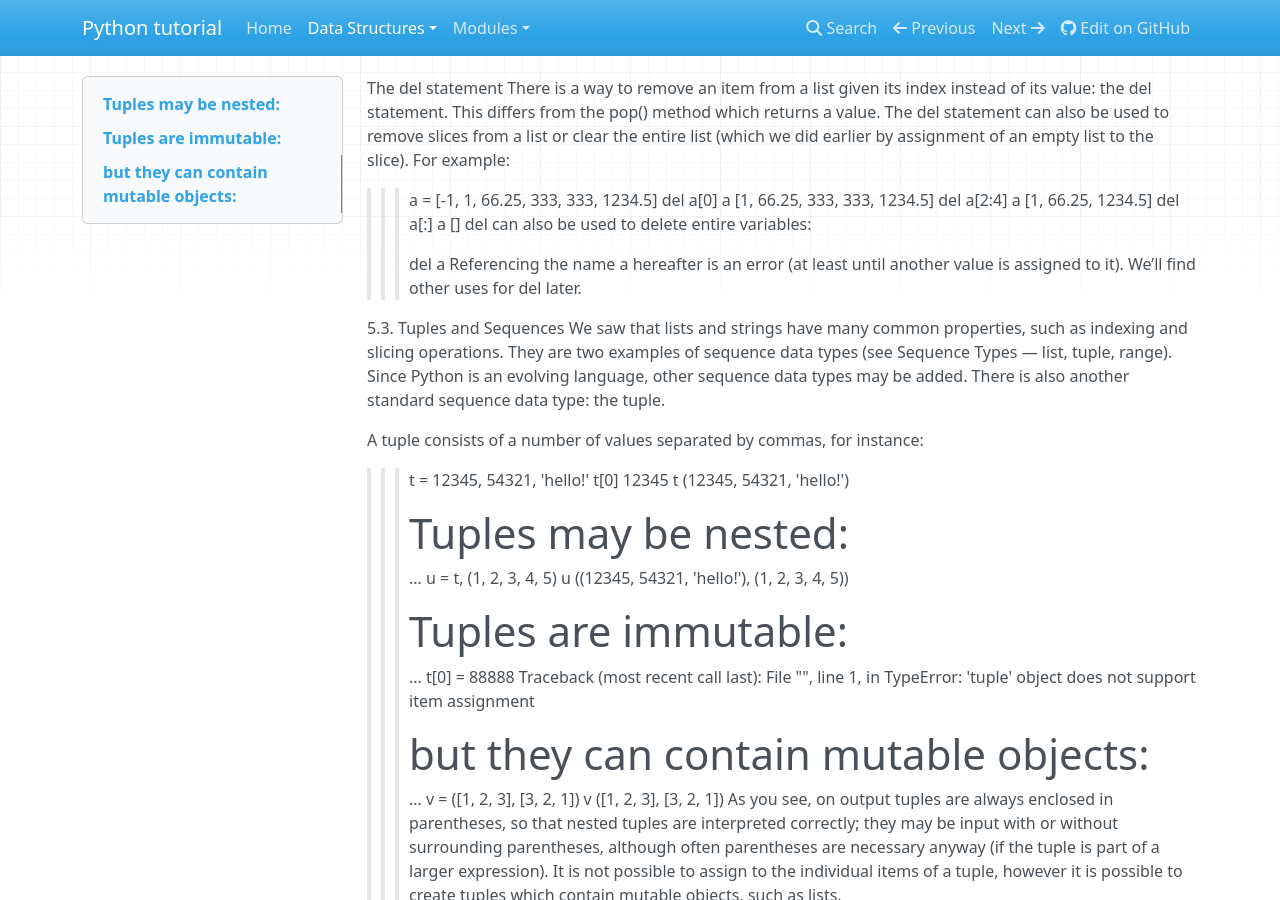
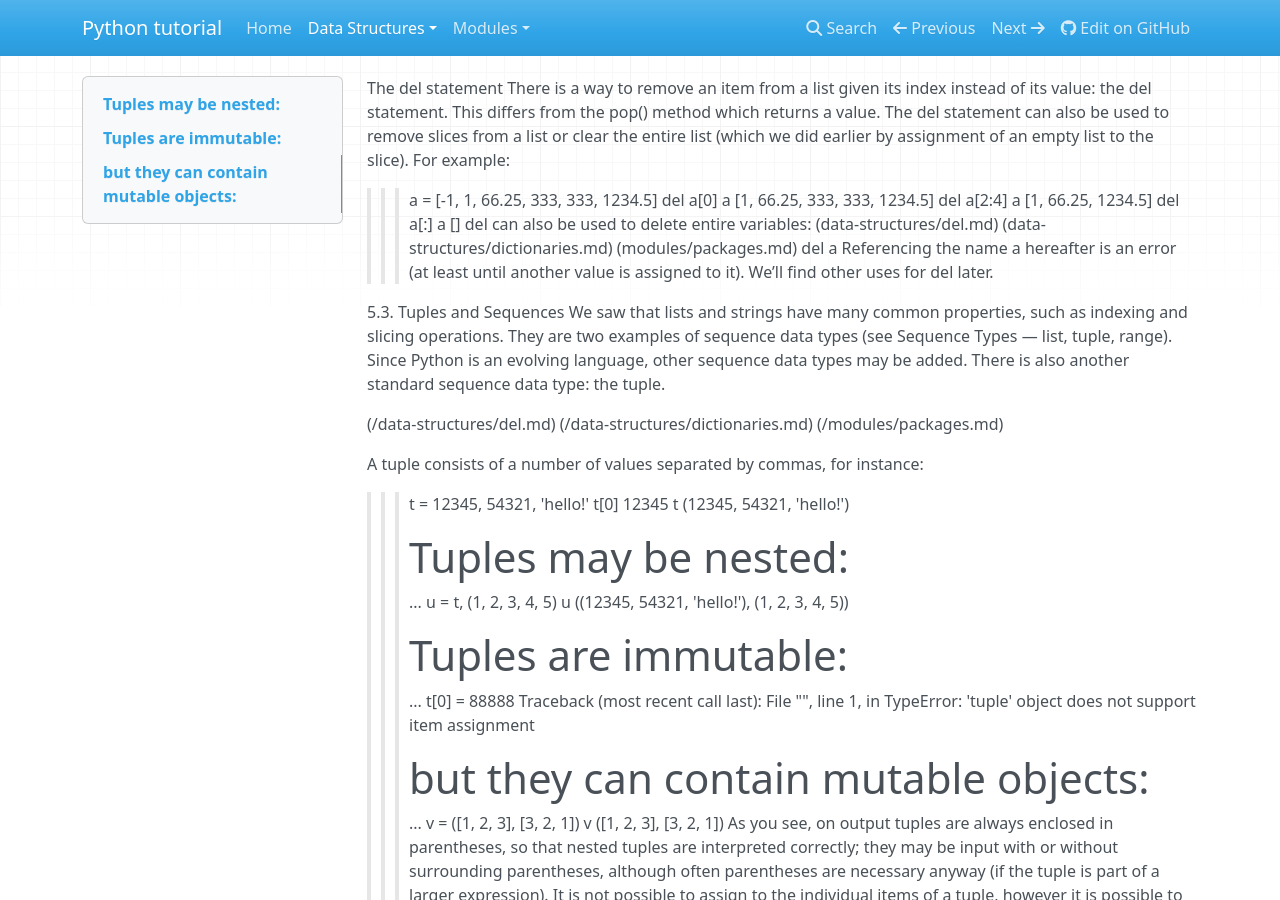
Before and after one commit to maplefu0602/doc-demo, an MkDocs documentation site: the page built from docs/data-structures/del.md, in a window 1280 px wide and 900 px high. Built offline with MkDocs 1.6.1, drawn with Linux system fonts in a browser that asks for light colours; nearby versions of some CDN libraries; old or Windows-style settings are respelled for this version of MkDocs.

Commit message:
update content from book

```diff
--- a/docs/data-structures/del.md
+++ b/docs/data-structures/del.md
@@ -12,12 +12,19 @@ There is a way to remove an item from a list given its index instead of its valu
 >>> a
 []
 del can also be used to delete entire variables:
-
+(data-structures/del.md)
+(data-structures/dictionaries.md)
+(modules/packages.md)
 >>> del a
 Referencing the name a hereafter is an error (at least until another value is assigned to it). We’ll find other uses for del later.
 
 5.3. Tuples and Sequences
 We saw that lists and strings have many common properties, such as indexing and slicing operations. They are two examples of sequence data types (see Sequence Types — list, tuple, range). Since Python is an evolving language, other sequence data types may be added. There is also another standard sequence data type: the tuple.
+
+
+(/data-structures/del.md)
+(/data-structures/dictionaries.md)
+(/modules/packages.md)
 
 A tuple consists of a number of values separated by commas, for instance:
 
```
